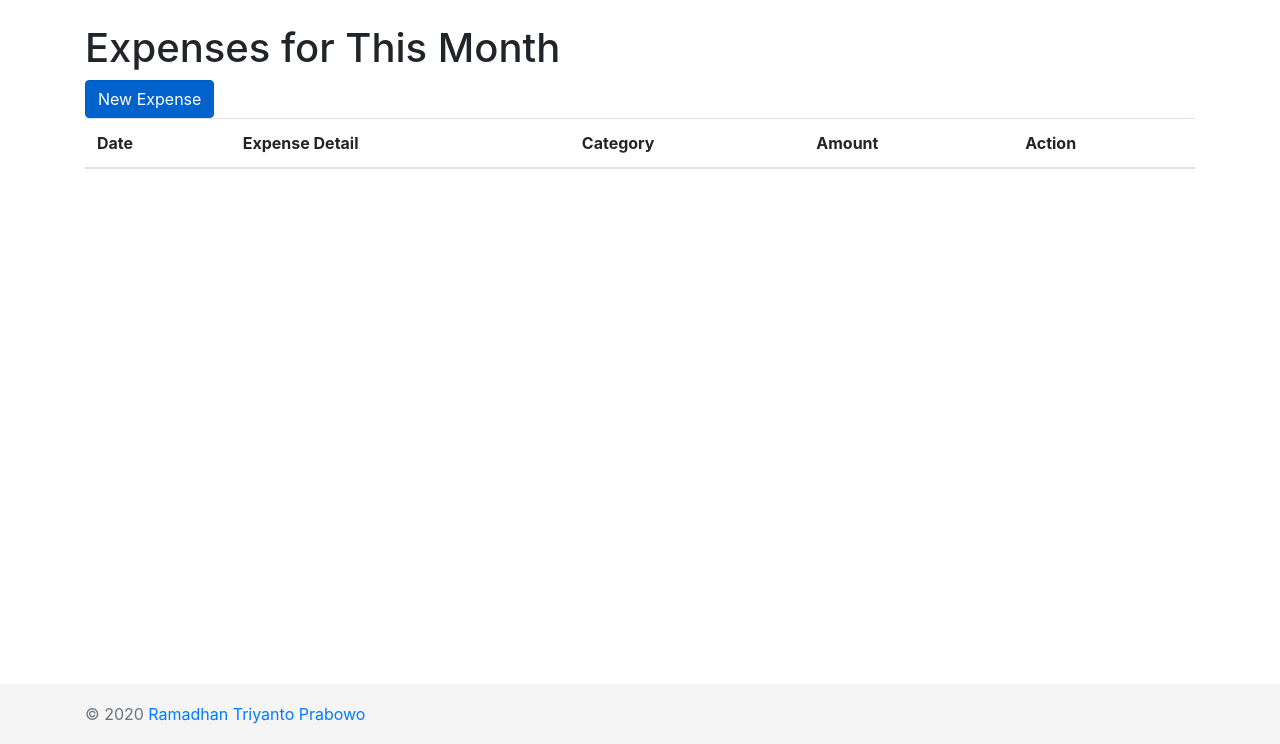
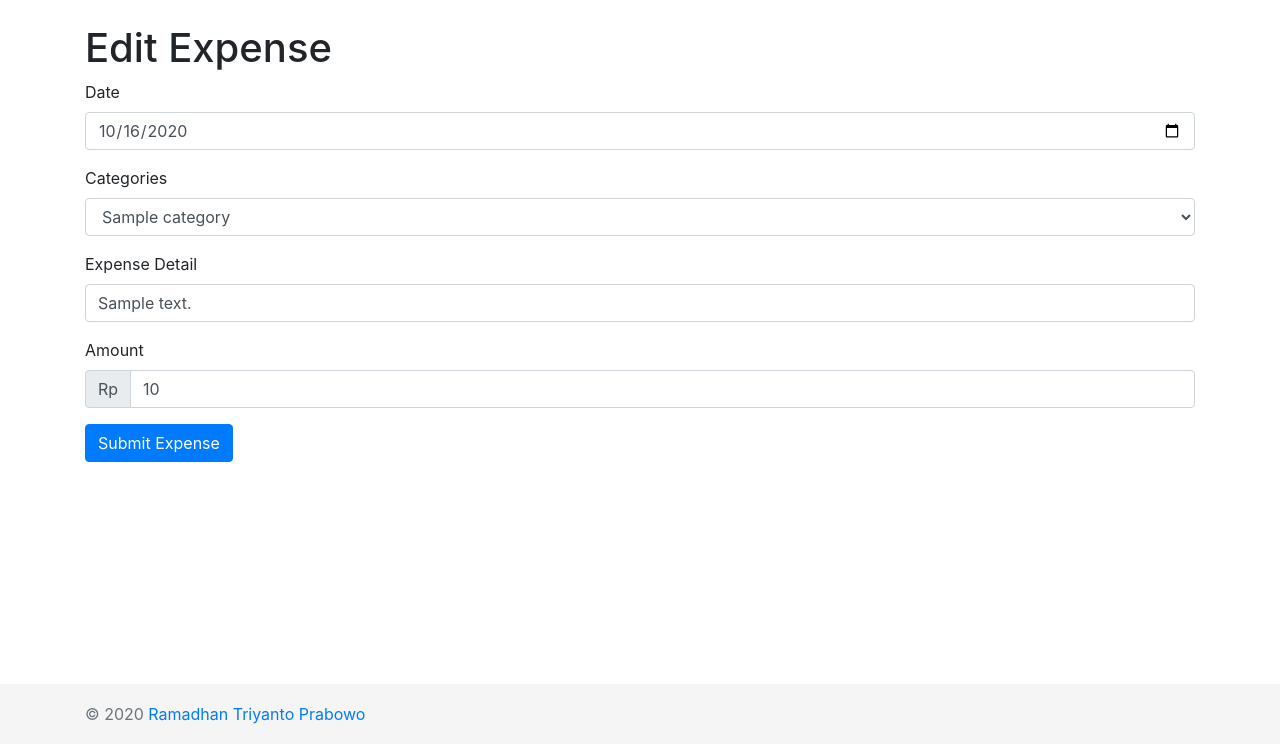
Before and after one commit to ramadhantriyant/flask_expense_tracker, a Flask app: page /expense/edit/1 in a window 1280 px wide. Shown: the part 56-800 px from the top of the page. Run offline with Flask 2, Linux system fonts and the light colour scheme; a user stored in the database is signed in; tables that the repository leaves empty hold one stand-in row (values such as "Sample post"); lists and menus that the app fills with data are empty; some libraries are stand-ins or nearby versions.

Commit message:
Move all db query to new file

```diff
--- a/app.py
+++ b/app.py
@@ -12,7 +12,13 @@
 from models.categories import Categories
 from models.expenses import Expenses
 from models.users import Users
-from login_manager import login_manager, login_user, login_required, logout_user
+from models.datas import Datas
+from login_manager import (
+    login_manager,
+    login_user,
+    login_required,
+    logout_user
+)
 
 basedir = os.path.abspath(os.path.dirname(__file__))
 
@@ -30,7 +36,7 @@
     form = LoginForm()
 
     if form.validate_on_submit() and request.method == "POST":
-        user = Users.get_user(form.username.data)
+        user = Users.find_by_username(form.username.data)
 
         if user and user.check_credentials(form.password.data):
             login_user(user)
@@ -62,7 +68,8 @@
 @app.route("/expenses")
 @login_required
 def expenses():
-    data = db.session.query(Expenses, Categories).join(Categories).all()
+    # data = db.session.query(Expenses, Categories).join(Categories).all()
+    data = Datas.join_expense_category()
     return render_template(
         "expenses.html.j2",
         data=data
@@ -71,7 +78,7 @@
 @app.route("/new_expense", methods=['GET', 'POST'])
 @login_required
 def new_expense():
-    categories = Categories.query.all()
+    categories = Categories.find_all()
     form = ExpenseForm(obj=categories)
     form.category_id.choices = [(cat.id, cat.name) for cat in categories]
 
@@ -94,18 +101,39 @@
     )
 
 
-@app.route("/expense/edit/<int:id>")
+@app.route("/expense/edit/<int:id>", methods=['GET', 'POST'])
 @login_required
 def edit_expense(id):
+    expense = Expenses.find_by_id(id)
+
+    if not expense:
+        return render_template("404.html.j2")
+
+    categories = Categories.find_all()
+    form = ExpenseForm()
+    form.category_id.choices = [(cat.id, cat.name) for cat in categories]
+
+    if form.validate_on_submit() and request.method == "POST":
+        expense.date = form.date.data
+        expense.category_id = form.category_id.data
+        expense.expense_detail = form.expense_detail.data
+        expense.amount = form.amount.data
+
+        expense.save_to_db()
+
+        return redirect(url_for("expenses"))
+
     return render_template(
-        "expenses.html.j2"
+        "edit_expense.html.j2",
+        form=form,
+        expense=expense
     )
 
 
 @app.route("/expense/delete/<int:id>")
 @login_required
 def delete_expense(id):
-    expense = Expenses.query.get(id)
+    expense = Expenses.find_by_id(id)
     expense.delete_from_db()
 
     return redirect(url_for("expenses"))
@@ -144,30 +172,34 @@
     )
 
 
-@app.route("/category/edit/<int:id>")
+@app.route("/category/edit/<int:id>", methods=['GET', 'POST'])
 @login_required
 def edit_category(id):
+    category = Categories.find_by_id(id)
+
+    if not category:
+        return render_template("404.html.j2")
+
     form = CategoryForm()
 
     if form.validate_on_submit() and request.method == "POST":
-        name = form.name.data
-        description = form.description.data
-
-        category = Categories(name, description)
+        category.name = form.name.data
+        category.description = form.description.data
         category.save_to_db()
 
         return redirect(url_for("categories"))
 
     return render_template(
         "edit_category.html.j2",
-        form=form
+        form=form,
+        category=category
     )
 
 
 @app.route("/category/delete/<int:id>")
 @login_required
 def delete_category(id):
-    category = Categories.query.get(id)
+    category = Categories.find_by_id(id)
     category.delete_from_db()
 
     return redirect(url_for("categories"))
--- a/models/categories.py
+++ b/models/categories.py
@@ -17,6 +17,10 @@
     def find_all(cls):
         return cls.query.all()
 
+    @classmethod
+    def find_by_id(cls, id):
+        return cls.query.filter_by(id=id).first()
+
     def save_to_db(self):
         db.session.add(self)
         db.session.commit()
--- a/models/expenses.py
+++ b/models/expenses.py
@@ -23,6 +23,10 @@
     def find_all(cls):
         return cls.query.all()
 
+    @classmethod
+    def find_by_id(cls, id):
+        return cls.query.filter_by(id=id).first()
+
     def save_to_db(self):
         db.session.add(self)
         db.session.commit()
--- a/models/users.py
+++ b/models/users.py
@@ -23,7 +23,7 @@
         return f"Username {username} exists in database"
 
     @classmethod
-    def get_user(cls, username):
+    def find_by_username(cls, username):
         return Users.query.filter_by(username=username).first()
 
     def check_credentials(self, password):
--- a/requirements.txt
+++ b/requirements.txt
@@ -6,6 +6,7 @@
 itsdangerous==1.1.0
 Jinja2==2.11.2
 MarkupSafe==1.1.1
+psycopg2-binary==2.8.6
 SQLAlchemy==1.3.19
 Werkzeug==1.0.1
 WTForms==2.3.3
--- a/templates/edit_expense.html.j2
+++ b/templates/edit_expense.html.j2
@@ -2,4 +2,49 @@
 
 {% block content %}
 
+  <h1>Edit Expense</h1>
+
+  <form method="POST">
+    {{ form.hidden_tag() }}
+
+    <div class="form-group">
+      <label for="date">Date</label>
+      <!-- <input type="date" class="form-control" id="datePicker" name="date"> -->
+      {{ form.date(class='form-control', type='date') }}
+      <script type="text/javascript">
+        document.getElementById('date').valueAsDate = new Date();
+      </script>
+    </div>
+
+    <div class="form-group">
+      <label for="categories">Categories</label>
+      <!-- <select class="form-control" name="categories">
+        <option value="fnb">Food & Beverages</option>
+        <option value="transport">Transportation</option>
+        <option value="groceries">Groceries</option>
+      </select> -->
+      {{ form.category_id(class='form-control') }}
+    </div>
+
+    <div class="form-group">
+      <label for="expense">Expense Detail</label>
+      <!-- <input type="text" class="form-control" placeholder="Expense" name="expense"> -->
+      {{ form.expense_detail(class='form-control', placeholder='Expense', value=expense.expense_detail) }}
+    </div>
+
+    <div class="form-group">
+      <label for="amount">Amount</label>
+      <div class="input-group mb-3">
+        <div class="input-group-prepend">
+          <span class="input-group-text">Rp</span>
+        </div>
+        <!-- <input type="text" class="form-control" aria-label="Rupiah" name="amount"> -->
+        {{ form.amount(class='form-control', aria_label='Rupiah', value=expense.amount) }}
+      </div>
+    </div>
+
+    <!-- <button type="submit" class="btn btn-primary">Submit</button> -->
+    {{ form.submit(class="btn btn-primary") }}
+  </form>
+
 {% endblock %}
--- a/templates/expenses.html.j2
+++ b/templates/expenses.html.j2
@@ -24,7 +24,14 @@
           <td>{{ expense.expense_detail}}</td>
           <td>{{ expense.categories.name }}</td>
           <td>Rp{{ expense.amount }}</td>
-          <td><a href="#" class="btn btn-primary btn-sm active" role="button" aria-pressed="true">Edit</a> <a href="/expense/delete/{{ expense.id }}" class="btn btn-danger btn-sm active" role="button" aria-pressed="true">Delete</a></td>
+          <td>
+            <a href="/expense/edit/{{ expense.id }}" class="btn btn-primary btn-sm active" role="button" aria-pressed="true">
+              Edit
+            </a>
+            <a href="/expense/delete/{{ expense.id }}" class="btn btn-danger btn-sm active" role="button" aria-pressed="true">
+              Delete
+            </a>
+          </td>
         </tr>
       {% endfor %}
     </tbody>
```
Also changed, not shown: models/datas.py (added, +9 -0 lines), templates/edit_category.html.j2 (+18 -0 lines).
